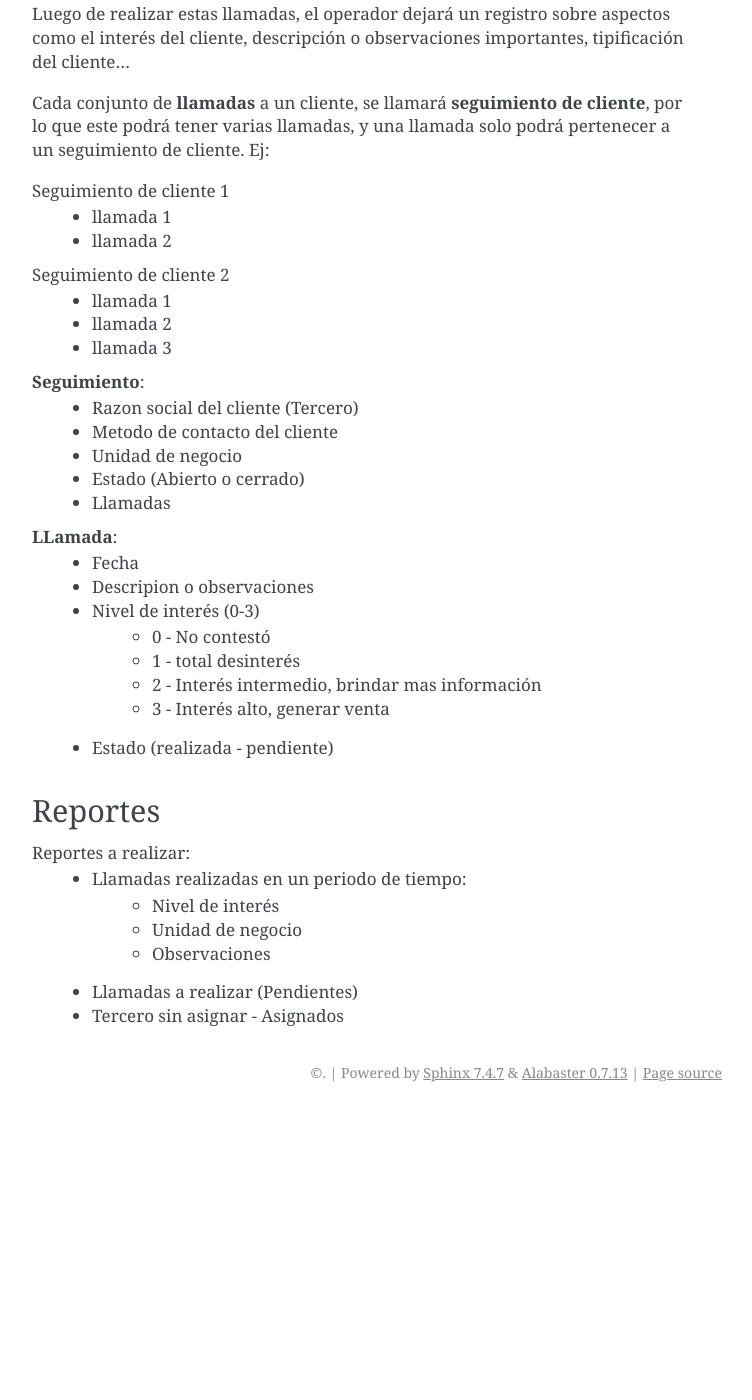
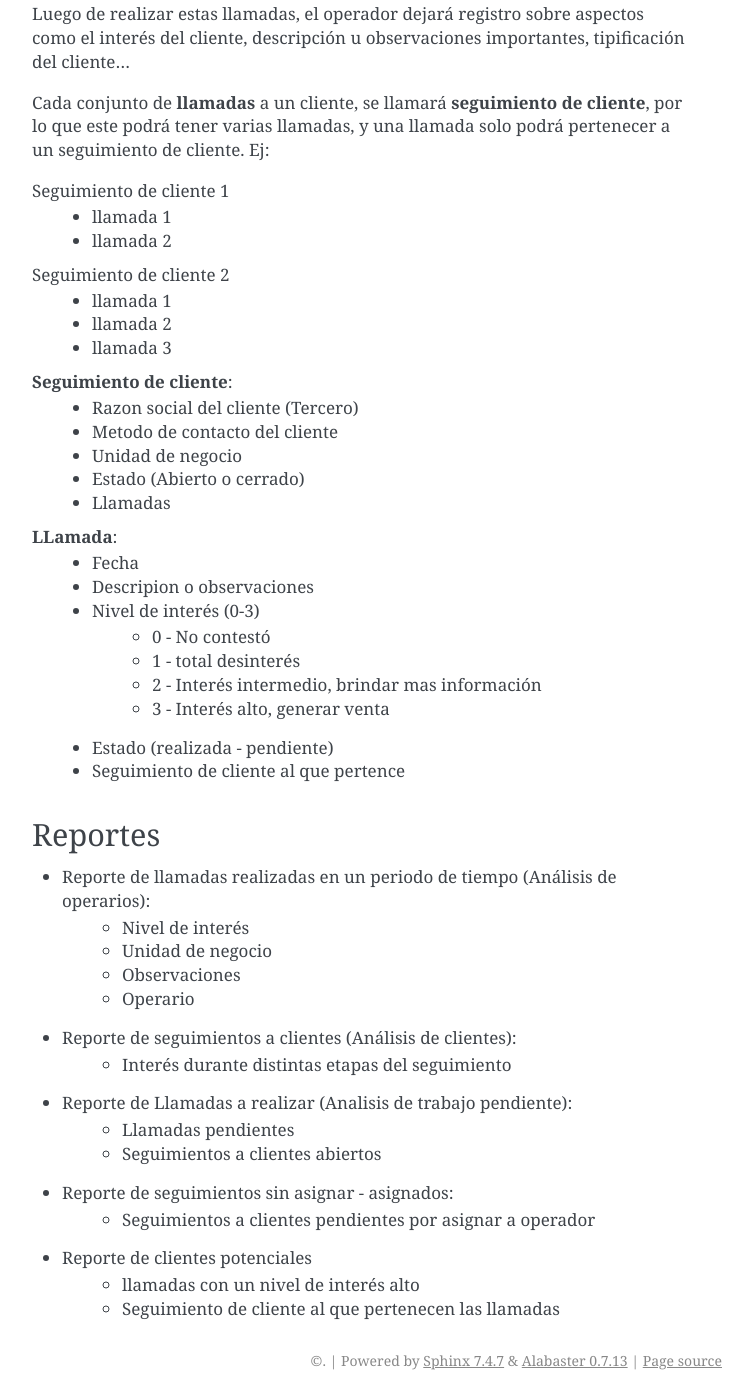
Before and after one commit to Camilo716/sale_opportunity_management, a Sphinx documentation site: the page built from doc/es/calls.rst, in a window 1280 px wide and 1400 px high, scrolled down 731 px. Shown: the whole window, without its empty margins (388-1140 px from the left). Built offline with Sphinx 7.4.7, drawn with Linux system fonts in a browser that asks for light colours; before the commit the page ends 1843 px from its top, so only the background shows below that.

Commit message:
chore(calls.rst): Se completan reportes faltantes

```diff
--- a/doc/es/calls.rst
+++ b/doc/es/calls.rst
@@ -42,7 +42,7 @@ Seguimiento de cliente 2
     * llamada 2
     * llamada 3
 
-**Seguimiento**:
+**Seguimiento de cliente**:
     * Razon social del cliente (Tercero)
     * Metodo de contacto del cliente
     * Unidad de negocio
@@ -59,18 +59,28 @@ Seguimiento de cliente 2
         * 3 - Interés alto, generar venta
 
     * Estado (realizada - pendiente)
+    * Seguimiento de cliente al que pertence
 
 --------
 Reportes
 --------
+* Reporte de llamadas realizadas en un periodo de tiempo (Análisis de operarios):
+    * Nivel de interés
+    * Unidad de negocio
+    * Observaciones
+    * Operario
 
-Reportes a realizar:
-    * Llamadas realizadas en un periodo de tiempo:
-        * Nivel de interés
-        * Unidad de negocio
-        * Observaciones
+* Reporte de seguimientos a clientes (Análisis de clientes):
+    * Interés durante distintas etapas del seguimiento
 
-    * Llamadas a realizar (Pendientes)
-    * Tercero sin asignar - Asignados
 
-.. TODO
+* Reporte de Llamadas a realizar (Analisis de trabajo pendiente):
+    * Llamadas pendientes
+    * Seguimientos a clientes abiertos
+
+* Reporte de seguimientos sin asignar - asignados:
+    * Seguimientos a clientes pendientes por asignar a operador
+
+* Reporte de clientes potenciales
+    * llamadas con un nivel de interés alto
+    * Seguimiento de cliente al que pertenecen las llamadas
```
Also changed, not shown: other parts of doc/es/calls.rst (+1 -1 lines).
